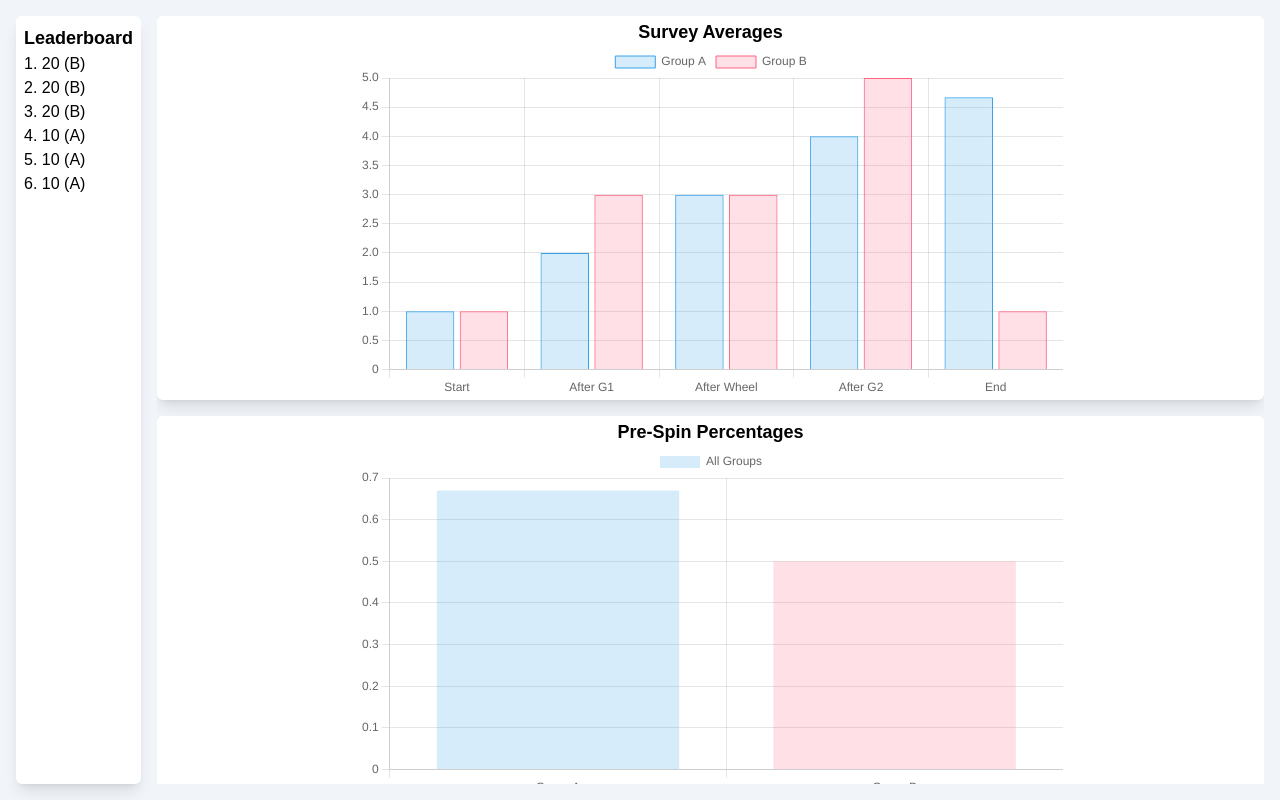
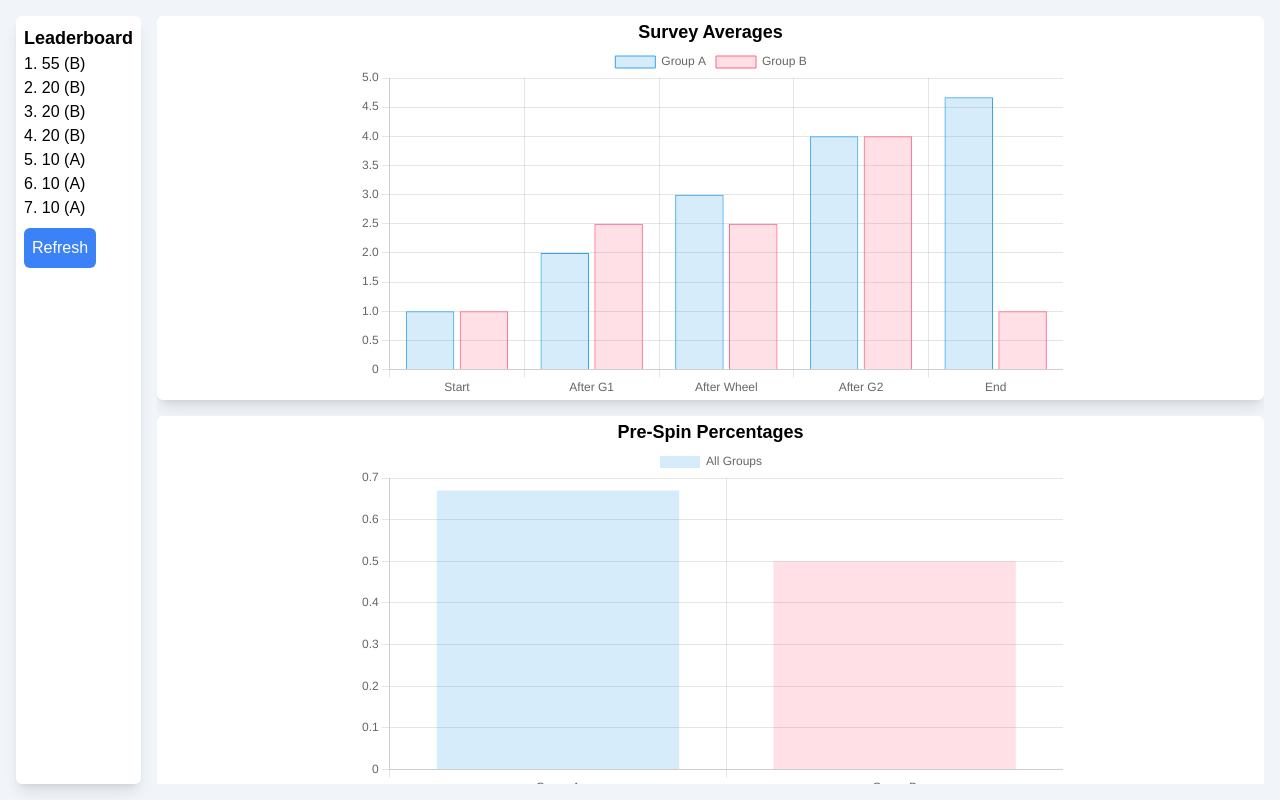
Before and after one commit to joshuamotoaki/neu443-demo, a SvelteKit app: page /stats in a window 1280 px wide. Built offline with nearby package versions, Linux system fonts and the light colour scheme; no server answers; a web font is replaced by a local one.

Commit message:
Reactivity

```diff
--- a/src/lib/sample.ts
+++ b/src/lib/sample.ts
@@ -59,5 +59,15 @@ export const SAMPLE_DATA = [
         },
         survey: [1, 3, 3, 5, 1],
         score: 20
+    },
+    {
+        group: "B",
+        answers: {
+            "1": ["purple", "green", "green", "green"],
+            "5": ["blue", "yellow", "blue", "yellow"],
+            "7": ["purple", "green", "blue", "yellow"]
+        },
+        survey: [1, 1, 1, 1, 1],
+        score: 55
     }
 ];
--- a/src/routes/stats/+page.svelte
+++ b/src/routes/stats/+page.svelte
@@ -47,6 +47,7 @@
             payload => {
                 appData.push(payload.new.data);
                 appData = appData;
+                refreshCharts();
             }
         )
         .subscribe();
@@ -113,6 +114,9 @@
         type: "bar",
         data: surveyAvgData,
         options: {
+            animation: {
+                duration: 0
+            },
             scales: {
                 y: {
                     beginAtZero: true
@@ -139,6 +143,9 @@
         type: "bar",
         data: beforePrecentData,
         options: {
+            animation: {
+                duration: 0
+            },
             labels: {
                 display: false
             },
@@ -166,6 +173,14 @@
 
         aGroupBeforePercent = calcPercentBefore("A");
         bGroupBeforePercent = calcPercentBefore("B");
+
+        surveyAvgData.datasets[0].data = aGroupSurveyAvg;
+        surveyAvgData.datasets[1].data = bGroupSurveyAvg;
+
+        beforePrecentData.datasets[0].data = [
+            aGroupBeforePercent,
+            bGroupBeforePercent
+        ];
 
         // Recreate charts
         if (chart1) chart1.destroy();
@@ -207,6 +222,25 @@
                 </li>
             {/each}
         </ul>
+        <button
+            class="bg-blue-500 text-white p-2 rounded-md mt-2"
+            on:click={() => {
+                appData.push({
+                    group: "B",
+                    answers: {
+                        "1": ["purple", "green", "green", "green"],
+                        "5": ["blue", "yellow", "blue", "yellow"],
+                        "7": ["purple", "green", "blue", "yellow"]
+                    },
+                    survey: [1, 1, 1, 1, 1],
+                    score: 55
+                });
+                appData = appData;
+                console.log(appData);
+                refreshCharts();
+            }}>
+            Refresh
+        </button>
     </aside>
     <main class="flex-1 space-y-4 flex flex-col overflow-clip">
         <section
```
